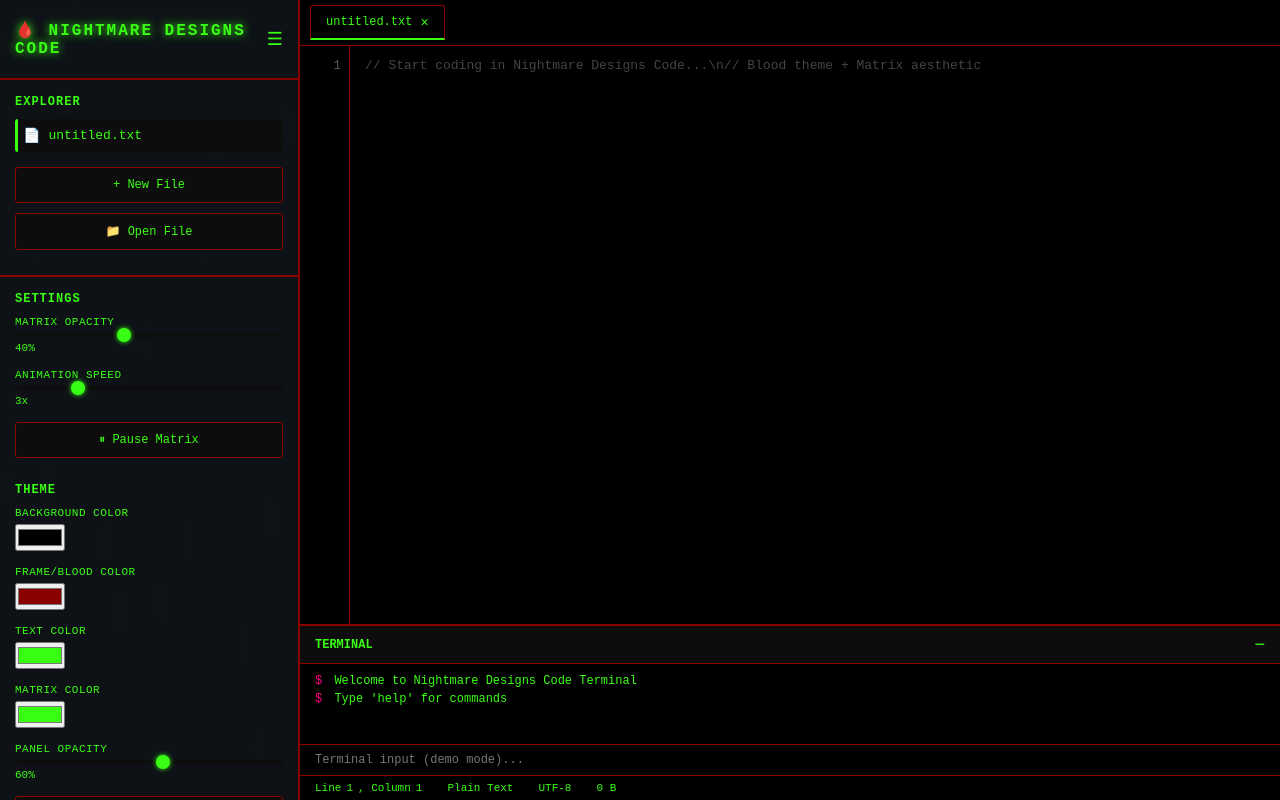
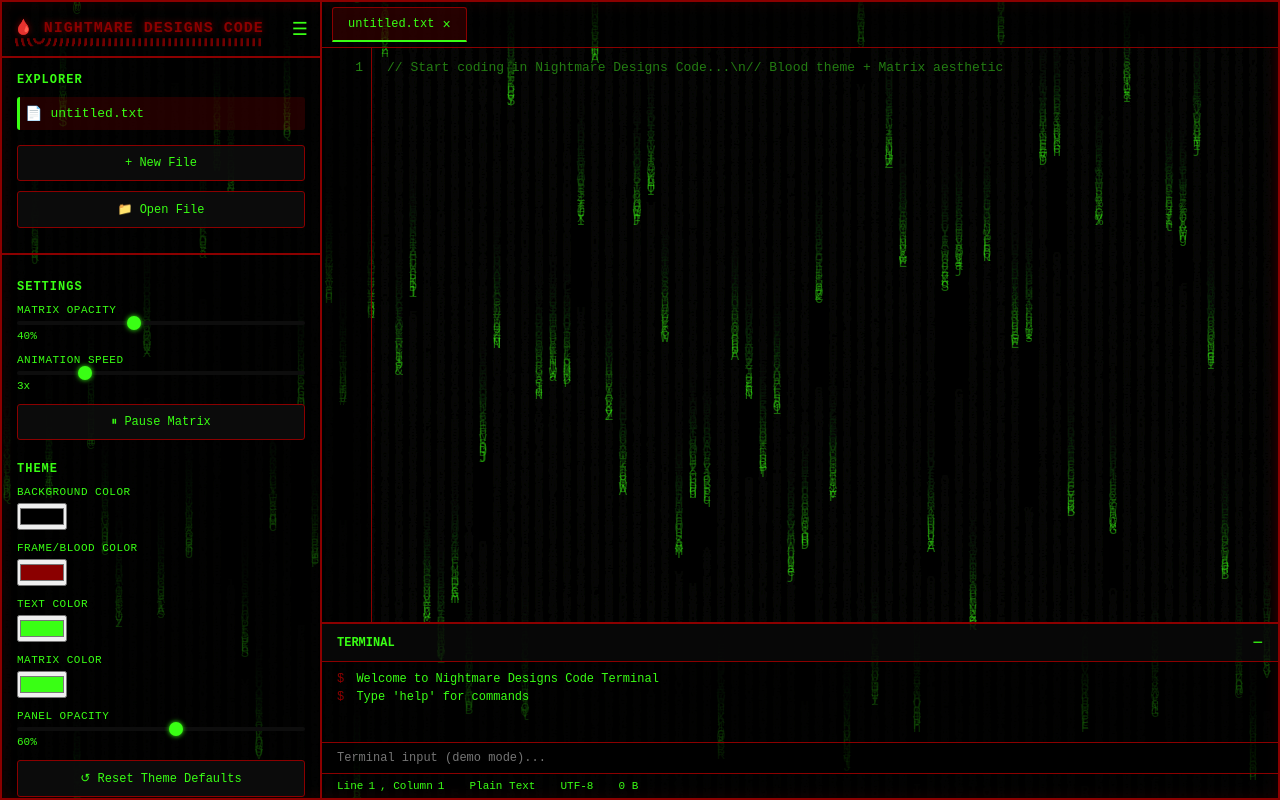
Before and after one commit to NightmareDesigns/nightmarecode2, a plain HTML site: page index.html in a window 1280 px wide. Drawn offline with Linux system fonts and the light colour scheme.

Commit message:
feat(theme): apply black matrix blood-red frame and transparent editor styling

```diff
--- a/css/style.css
+++ b/css/style.css
@@ -1,14 +1,16 @@
 :root {
-    --primary-color: #00ff00;
-    --dark-bg: #0a0e27;
-    --dark-bg-secondary: #0f1419;
-    --dark-bg-tertiary: #151a2b;
-    --text-color: #e0e0e0;
-    --border-color: #1e2139;
-    --accent-color: #ff0080;
-    --success-color: #00d946;
+    --primary-color: #39ff14;
+    --dark-bg: #000000;
+    --dark-bg-secondary: #050505;
+    --dark-bg-tertiary: #0d0d0d;
+    --text-color: #39ff14;
+    --border-color: #8b0000;
+    --accent-color: #b30000;
+    --success-color: #39ff14;
     --warning-color: #ffaa00;
     --error-color: #ff3333;
+    --matrix-color: #39ff14;
+    --panel-opacity: 0.6;
 }
 
 * {
@@ -33,7 +35,8 @@ body {
     width: 100%;
     height: 100%;
     z-index: 0;
-    opacity: 0.2;
+    opacity: 1;
+    pointer-events: none;
 }
 
 /* Main Container */
@@ -42,12 +45,14 @@ body {
     height: 100vh;
     position: relative;
     z-index: 1;
+    border: 2px solid var(--border-color);
+    box-shadow: inset 0 0 14px rgba(139, 0, 0, 0.45);
 }
 
 /* Sidebar */
 .sidebar {
-    width: 300px;
-    background-color: rgba(15, 20, 25, 0.95);
+    width: 320px;
+    background-color: color-mix(in srgb, var(--dark-bg-secondary) calc(var(--panel-opacity) * 100%), transparent);
     border-right: 2px solid var(--border-color);
     display: flex;
     flex-direction: column;
@@ -61,7 +66,7 @@ body {
 }
 
 .sidebar-header {
-    padding: 20px 15px;
+    padding: 16px 12px;
     border-bottom: 2px solid var(--border-color);
     display: flex;
     justify-content: space-between;
@@ -69,24 +74,43 @@ body {
 }
 
 .logo {
-    font-size: 16px;
+    font-size: 15px;
     font-weight: bold;
-    color: var(--primary-color);
-    text-shadow: 0 0 10px var(--primary-color);
-    letter-spacing: 2px;
+    color: var(--border-color);
+    text-shadow: 0 0 6px rgba(139, 0, 0, 0.8);
+    letter-spacing: 1px;
+    line-height: 1.2;
+}
+
+.drip-text {
+    position: relative;
+    display: inline-block;
+}
+
+.drip-text::after {
+    content: '';
+    position: absolute;
+    left: 0;
+    bottom: -8px;
+    width: 100%;
+    height: 8px;
+    background: repeating-radial-gradient(circle at 10% 0%, transparent 0 3px, var(--border-color) 4px 6px);
+    animation: drip 2.4s ease-in-out infinite;
+    opacity: 0.8;
+    pointer-events: none;
 }
 
 .toggle-btn {
     background: none;
     border: none;
-    color: var(--primary-color);
+    color: var(--text-color);
     font-size: 18px;
     cursor: pointer;
     transition: text-shadow 0.2s;
 }
 
 .toggle-btn:hover {
-    text-shadow: 0 0 10px var(--primary-color);
+    text-shadow: 0 0 10px var(--text-color);
 }
 
 /* File Explorer */
@@ -99,7 +123,7 @@ body {
 .explorer-title {
     font-size: 12px;
     font-weight: bold;
-    color: var(--primary-color);
+    color: var(--text-color);
     text-transform: uppercase;
     margin-bottom: 10px;
     letter-spacing: 1px;
@@ -124,14 +148,14 @@ body {
 }
 
 .file-item:hover {
-    background-color: var(--dark-bg-tertiary);
-    color: var(--primary-color);
+    background-color: color-mix(in srgb, var(--border-color) 18%, transparent);
+    color: var(--text-color);
 }
 
 .file-item.active {
-    background-color: var(--dark-bg-tertiary);
-    color: var(--primary-color);
-    border-left: 3px solid var(--primary-color);
+    background-color: color-mix(in srgb, var(--border-color) 24%, transparent);
+    color: var(--text-color);
+    border-left: 3px solid var(--text-color);
 }
 
 .file-icon {
@@ -149,8 +173,8 @@ body {
     width: 100%;
     padding: 10px;
     margin-bottom: 10px;
-    background-color: var(--dark-bg-tertiary);
-    color: var(--primary-color);
+    background-color: color-mix(in srgb, var(--dark-bg-tertiary) 90%, transparent);
+    color: var(--text-color);
     border: 1px solid var(--border-color);
     border-radius: 3px;
     cursor: pointer;
@@ -160,9 +184,9 @@ body {
 }
 
 .action-btn:hover {
-    background-color: var(--dark-bg);
-    box-shadow: 0 0 10px var(--primary-color);
-    border-color: var(--primary-color);
+    background-color: color-mix(in srgb, var(--border-color) 22%, transparent);
+    box-shadow: 0 0 8px var(--border-color);
+    border-color: var(--text-color);
 }
 
 /* Settings Panel */
@@ -173,14 +197,14 @@ body {
 .settings-title {
     font-size: 12px;
     font-weight: bold;
-    color: var(--primary-color);
+    color: var(--text-color);
     text-transform: uppercase;
-    margin-bottom: 10px;
+    margin: 10px 0;
     letter-spacing: 1px;
 }
 
 .setting-item {
-    margin-bottom: 15px;
+    margin-bottom: 12px;
     display: flex;
     flex-direction: column;
     gap: 5px;
@@ -209,24 +233,24 @@ body {
     width: 14px;
     height: 14px;
     border-radius: 50%;
-    background: var(--primary-color);
+    background: var(--text-color);
     cursor: pointer;
-    box-shadow: 0 0 5px var(--primary-color);
+    box-shadow: 0 0 5px var(--text-color);
 }
 
 .setting-item input[type="range"]::-moz-range-thumb {
     width: 14px;
     height: 14px;
     border-radius: 50%;
-    background: var(--primary-color);
+    background: var(--text-color);
     cursor: pointer;
     border: none;
-    box-shadow: 0 0 5px var(--primary-color);
+    box-shadow: 0 0 5px var(--text-color);
 }
 
 .setting-item span {
     font-size: 11px;
-    color: var(--primary-color);
+    color: var(--text-color);
 }
 
 /* Editor Area */
@@ -234,12 +258,12 @@ body {
     flex: 1;
     display: flex;
     flex-direction: column;
-    background-color: rgba(10, 14, 39, 0.8);
+    background-color: transparent;
 }
 
 /* Tabs */
 .tabs {
-    background-color: var(--dark-bg-secondary);
+    background-color: color-mix(in srgb, var(--dark-bg-secondary) calc(var(--panel-opacity) * 100%), transparent);
     border-bottom: 1px solid var(--border-color);
     display: flex;
     align-items: center;
@@ -255,7 +279,7 @@ body {
 
 .tab {
     padding: 8px 15px;
-    background-color: var(--dark-bg-tertiary);
+    background-color: color-mix(in srgb, var(--dark-bg-tertiary) 85%, transparent);
     border: 1px solid var(--border-color);
     border-bottom: none;
     color: var(--text-color);
@@ -270,14 +294,14 @@ body {
 }
 
 .tab:hover {
-    background-color: var(--dark-bg);
-    color: var(--primary-color);
+    background-color: color-mix(in srgb, var(--border-color) 20%, transparent);
+    color: var(--text-color);
 }
 
 .tab.active {
-    background-color: var(--dark-bg);
-    border-bottom: 2px solid var(--primary-color);
-    color: var(--primary-color);
+    background-color: color-mix(in srgb, var(--border-color) 26%, transparent);
+    border-bottom: 2px solid var(--text-color);
+    color: var(--text-color);
 }
 
 .tab-close {
@@ -300,14 +324,14 @@ body {
 .editor-wrapper {
     flex: 1;
     display: flex;
-    background-color: var(--dark-bg);
+    background-color: transparent;
     border-bottom: 1px solid var(--border-color);
     overflow: hidden;
 }
 
 .line-numbers {
-    background-color: var(--dark-bg-secondary);
-    color: #555;
+    background-color: color-mix(in srgb, var(--dark-bg-secondary) calc(var(--panel-opacity) * 100%), transparent);
+    color: color-mix(in srgb, var(--text-color) 50%, #111);
     padding: 10px 8px;
     text-align: right;
     user-select: none;
@@ -320,8 +344,8 @@ body {
 
 .code-editor {
     flex: 1;
-    background-color: var(--dark-bg);
-    color: var(--primary-color);
+    background-color: transparent;
+    color: var(--text-color);
     border: none;
     outline: none;
     padding: 10px 15px;
@@ -331,12 +355,18 @@ body {
     resize: none;
     tab-size: 4;
     -moz-tab-size: 4;
+    caret-color: var(--text-color);
     scrollbar-width: thin;
     scrollbar-color: var(--border-color) transparent;
 }
 
 .code-editor::placeholder {
-    color: #444;
+    color: color-mix(in srgb, var(--text-color) 45%, #111);
+}
+
+.code-editor::selection {
+    background: color-mix(in srgb, var(--border-color) 45%, transparent);
+    color: #fff;
 }
 
 .code-editor::-webkit-scrollbar {
@@ -354,12 +384,12 @@ body {
 }
 
 .code-editor::-webkit-scrollbar-thumb:hover {
-    background: var(--primary-color);
+    background: var(--text-color);
 }
 
 /* Terminal Panel */
 .terminal-panel {
-    background-color: var(--dark-bg-secondary);
+    background-color: color-mix(in srgb, var(--dark-bg-secondary) calc(var(--panel-opacity) * 100%), transparent);
     border-top: 1px solid var(--border-color);
     display: flex;
     flex-direction: column;
@@ -373,13 +403,13 @@ body {
 
 .terminal-header {
     padding: 8px 15px;
-    background-color: var(--dark-bg-tertiary);
+    background-color: color-mix(in srgb, var(--dark-bg-tertiary) calc(var(--panel-opacity) * 100%), transparent);
     border-bottom: 1px solid var(--border-color);
     display: flex;
     justify-content: space-between;
     align-items: center;
     font-size: 12px;
-    color: var(--primary-color);
+    color: var(--text-color);
     font-weight: bold;
     text-transform: uppercase;
     cursor: pointer;
@@ -395,35 +425,22 @@ body {
     scrollbar-color: var(--border-color) transparent;
 }
 
-.terminal::-webkit-scrollbar {
-    width: 6px;
-}
-
-.terminal::-webkit-scrollbar-track {
-    background: transparent;
-}
-
-.terminal::-webkit-scrollbar-thumb {
-    background: var(--border-color);
-    border-radius: 3px;
-}
-
 .terminal-line {
-    color: var(--primary-color);
+    color: var(--text-color);
     margin-bottom: 4px;
     white-space: pre-wrap;
     word-break: break-word;
 }
 
 .prompt {
-    color: var(--accent-color);
+    color: var(--border-color);
     margin-right: 5px;
 }
 
 .terminal-input {
     padding: 8px 15px;
-    background-color: var(--dark-bg);
-    color: var(--primary-color);
+    background-color: color-mix(in srgb, var(--dark-bg) calc(var(--panel-opacity) * 100%), transparent);
+    color: var(--text-color);
     border: none;
     border-top: 1px solid var(--border-color);
     font-family: 'Courier New', monospace;
@@ -432,13 +449,13 @@ body {
 }
 
 .terminal-input:focus {
-    border-top-color: var(--primary-color);
-    box-shadow: inset 0 1px 0 var(--primary-color);
+    border-top-color: var(--text-color);
+    box-shadow: inset 0 1px 0 var(--text-color);
 }
 
 /* Status Bar */
 .status-bar {
-    background-color: var(--dark-bg-secondary);
+    background-color: color-mix(in srgb, var(--dark-bg-secondary) calc(var(--panel-opacity) * 100%), transparent);
     border-top: 1px solid var(--border-color);
     padding: 0 15px;
     height: 25px;
@@ -471,7 +488,7 @@ body {
 }
 
 ::-webkit-scrollbar-thumb:hover {
-    background: var(--primary-color);
+    background: var(--text-color);
 }
 
 /* Responsive */
@@ -480,7 +497,7 @@ body {
         position: absolute;
         height: 100vh;
         z-index: 1000;
-        box-shadow: 2px 0 20px rgba(0, 255, 0, 0.2);
+        box-shadow: 2px 0 20px rgba(139, 0, 0, 0.35);
     }
 
     .sidebar.collapsed {
@@ -495,10 +512,22 @@ body {
 
 /* Animations */
 @keyframes glow {
-    0%, 100% { text-shadow: 0 0 5px var(--primary-color); }
-    50% { text-shadow: 0 0 20px var(--primary-color); }
+    0%, 100% { text-shadow: 0 0 5px var(--text-color); }
+    50% { text-shadow: 0 0 14px var(--text-color); }
+}
+
+@keyframes drip {
+    0%, 100% { transform: translateY(0); opacity: 0.8; }
+    50% { transform: translateY(4px); opacity: 1; }
 }
 
 .glow {
-    animation: glow 1s ease-in-out infinite;
+    animation: glow 1.2s ease-in-out infinite;
 }
+
+@media (prefers-reduced-motion: reduce) {
+    .glow,
+    .drip-text::after {
+        animation: none;
+    }
+}
```
